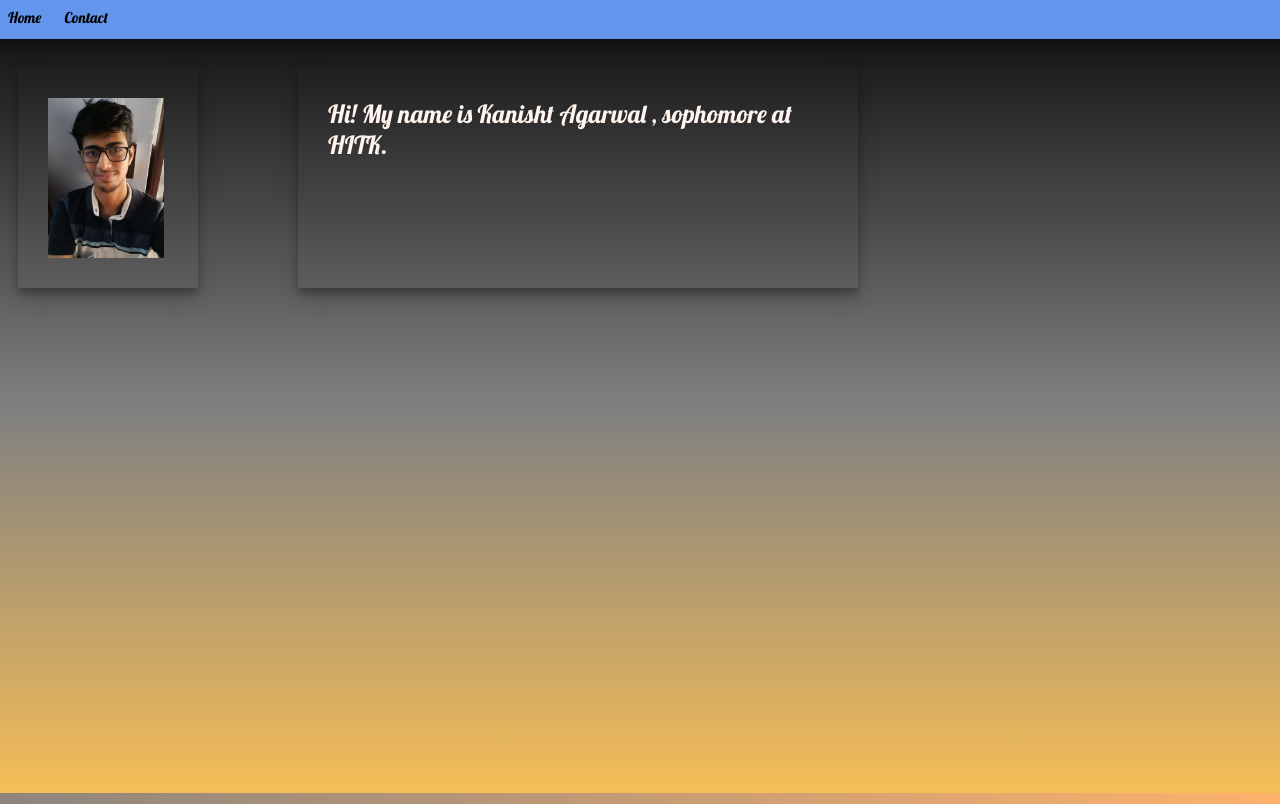
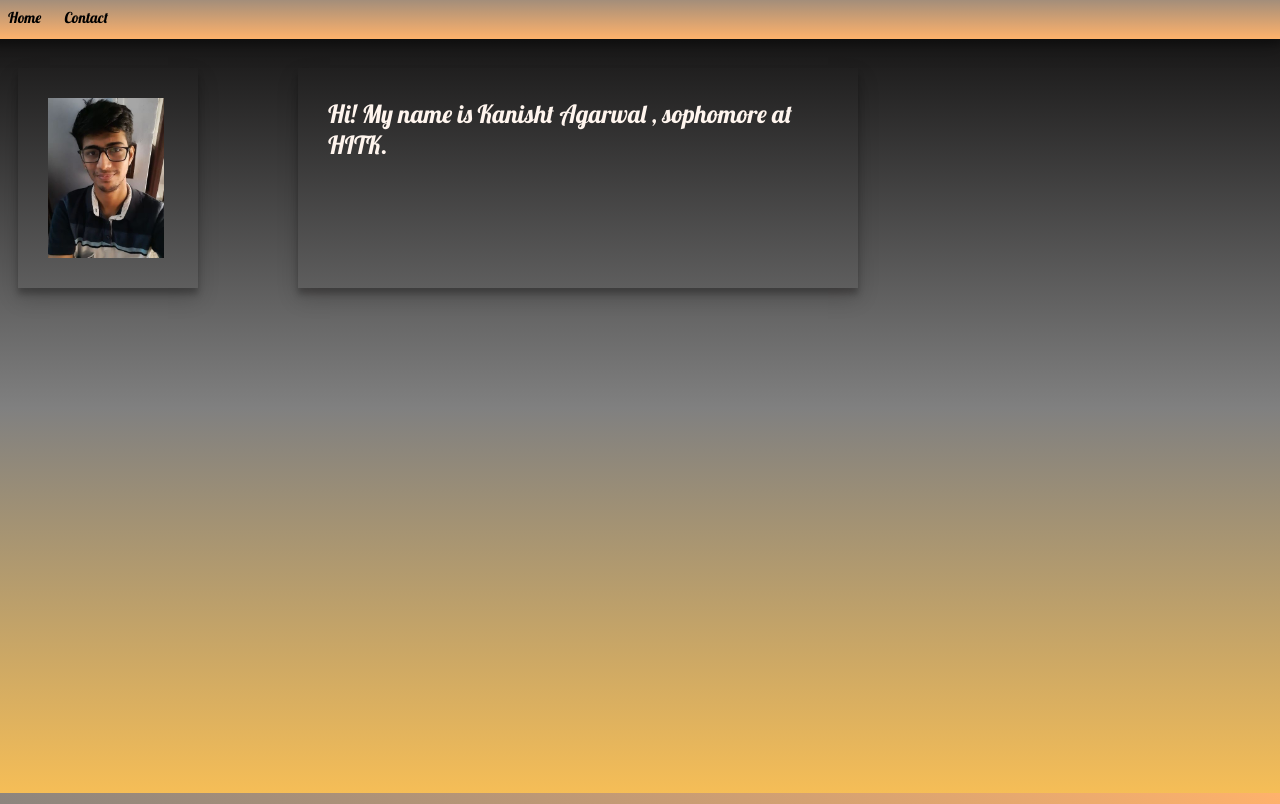
Before and after one commit to kanisht09/Javascript_part_2, a plain HTML site: page index.html in a window 1280 px wide. Shown: the top 804 px of the page. Drawn offline with Linux system fonts and the light colour scheme.

Commit message:
third commit

```diff
--- a/checker.css
+++ b/checker.css
@@ -23,7 +23,7 @@ nav{
     padding: 8px;
     margin: -15px;
     font-family: Lobster,Helvetica;
-    background-color: cornflowerblue;
+    background:linear-gradient(180deg,grey,#ffb26b);
     box-shadow: 0 10px 20px rgba(0,0,0,0.19), 0 6px 6px rgba(0,0,0,0.23);
 
 }
```
